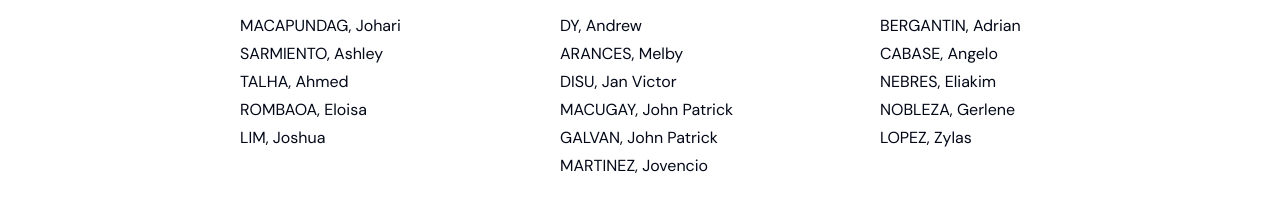
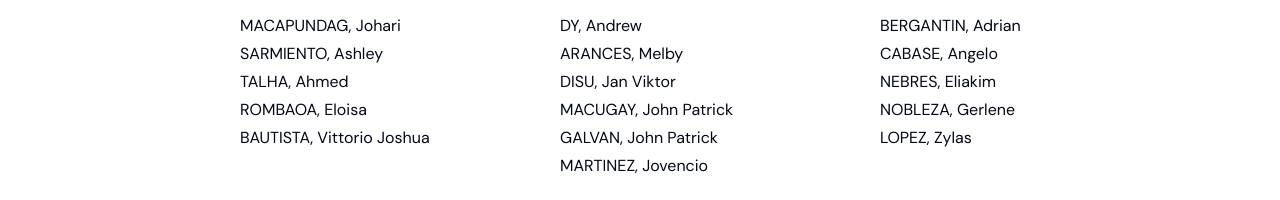
Before and after one commit to Yujinndev/gcrait, a Next.js app: page /committees in a window 1280 px wide. Shown: the part 2394-2594 px from the top of the page. Built offline with nearby package versions, Linux system fonts and the light colour scheme.

Commit message:
chore: update names

```diff
--- a/app/constants.ts
+++ b/app/constants.ts
@@ -554,7 +554,7 @@ export const data = {
             'SARMIENTO, Ashley',
             'TALHA, Ahmed',
             'ROMBAOA, Eloisa',
-            'LIM, Joshua',
+            'BAUTISTA, Vittorio Joshua',
           ],
         },
         {
@@ -562,7 +562,7 @@ export const data = {
           users: [
             'DY, Andrew',
             'ARANCES, Melby',
-            'DISU, Jan Victor',
+            'DISU, Jan Viktor',
             'MACUGAY, John Patrick',
             'GALVAN, John Patrick',
             'MARTINEZ, Jovencio',
```
